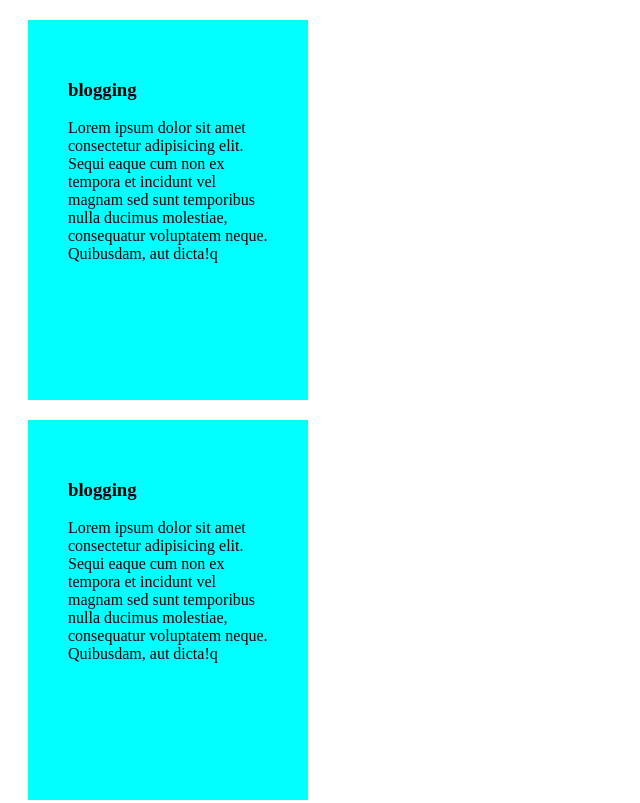
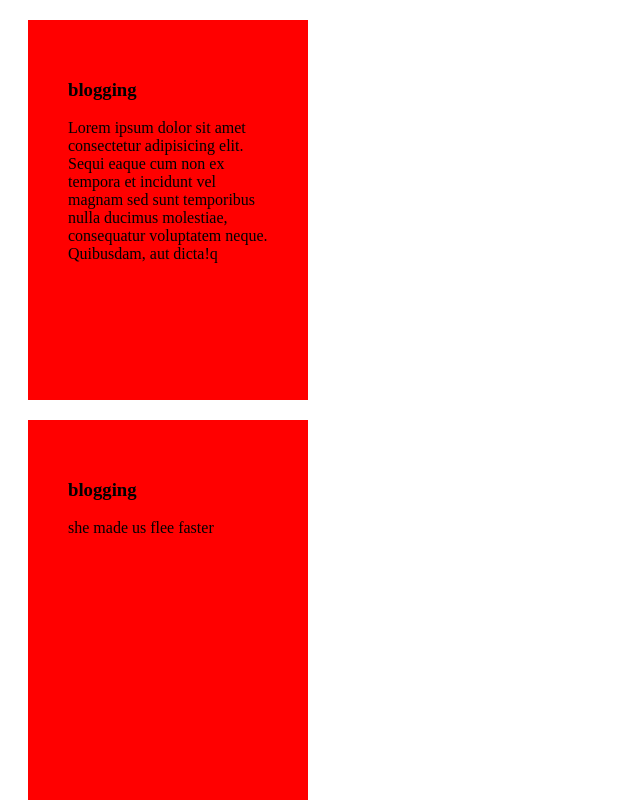
Before and after one commit to al-amin21c/scnd-trial-repo, a plain HTML site: page index.html in a window 1280 px wide. Shown: the top 803 px of the page, without its empty margins (0-640 px from the left). Drawn offline with Linux system fonts and the light colour scheme.

Commit message:
fourth upgration

```diff
--- a/index.html
+++ b/index.html
@@ -14,7 +14,7 @@
     </div>
     <div>
         <h3>blogging</h3>
-        <p>Lorem ipsum dolor sit amet consectetur adipisicing elit. Sequi eaque cum non ex tempora et incidunt vel magnam sed sunt temporibus nulla ducimus molestiae, consequatur voluptatem neque. Quibusdam, aut dicta!q</p>
+        <p>she made us flee faster</p>
     </div>
     <div>
         <h3>blogging</h3>
--- a/styles/style.css
+++ b/styles/style.css
@@ -1,5 +1,5 @@
 div {
-    background-color: aqua;
+    background-color: red;
     height: 300px;
     width: 200px;
     padding: 40px;
```
